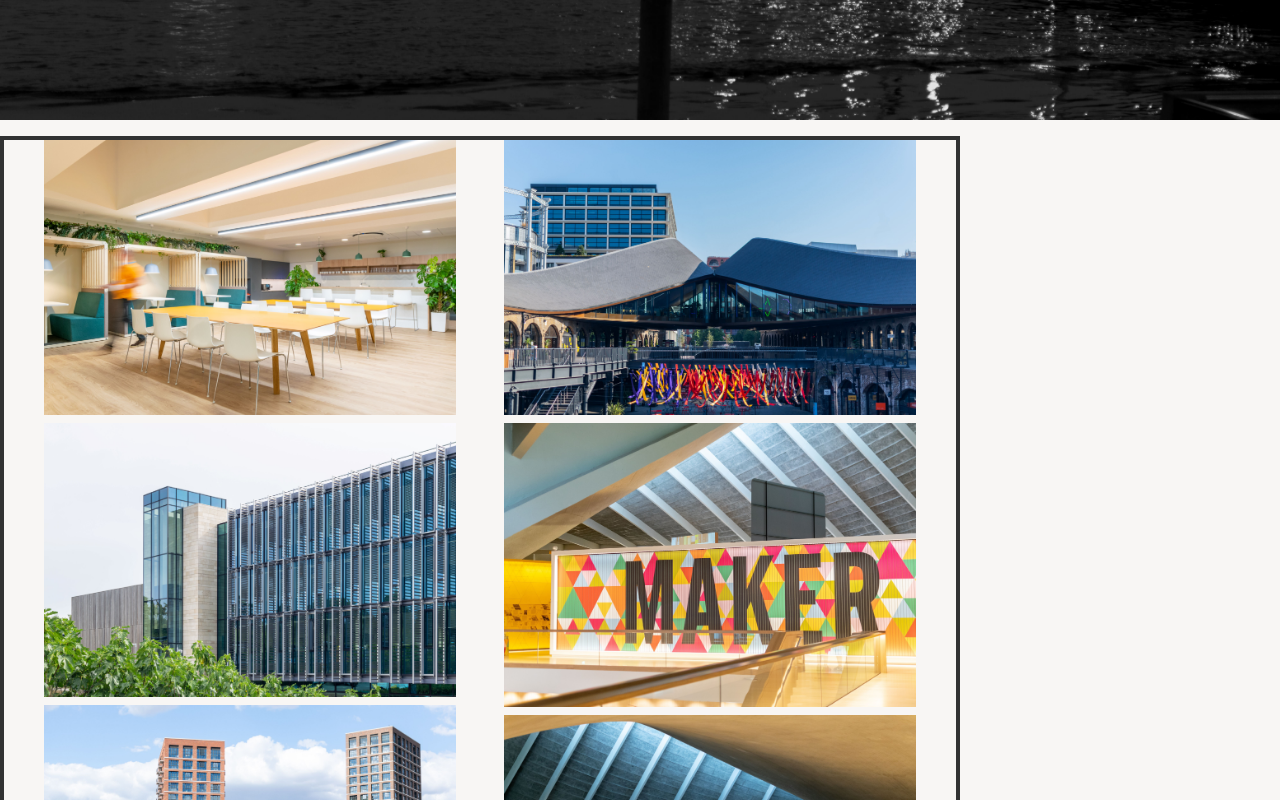
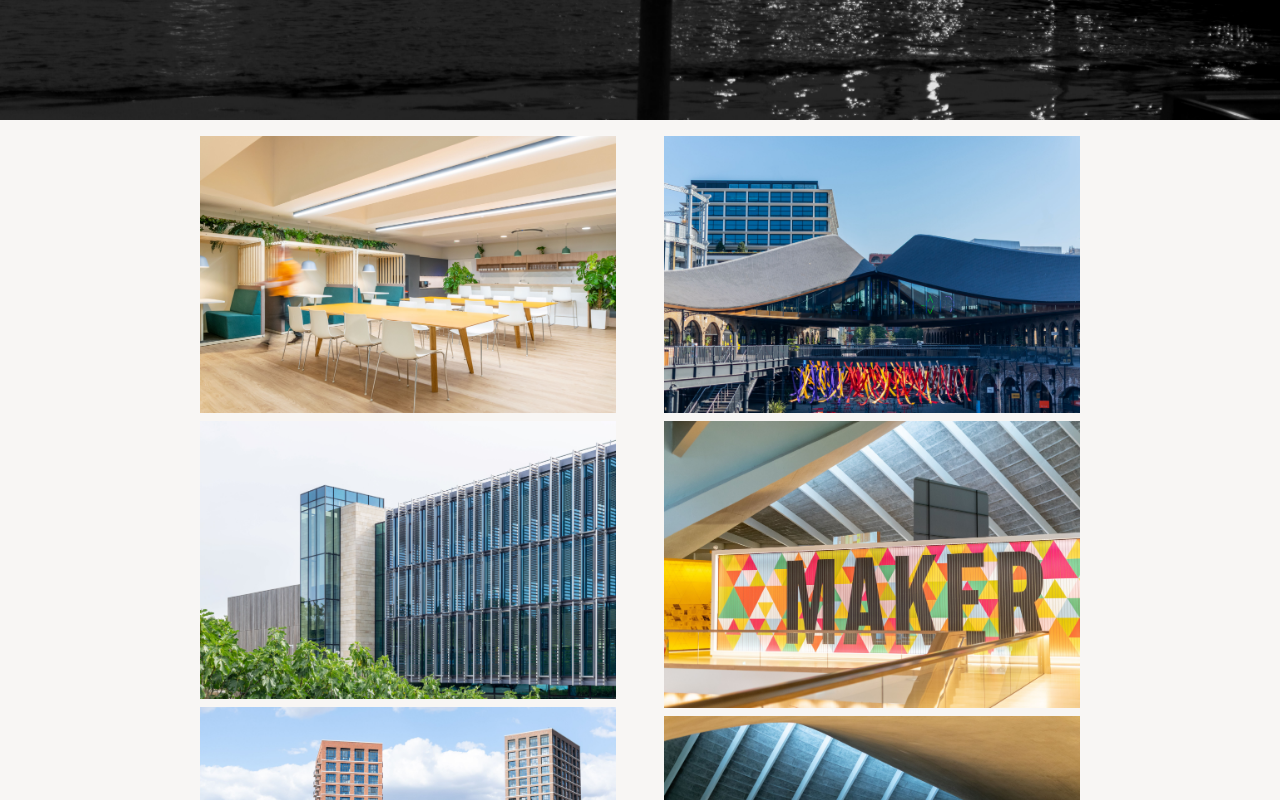
Before and after one commit to imanwarsame/warsamestudio, a Next.js app in the folder warsamestudio/: page / in a window 1280 px wide. Shown: the part 680-1480 px from the top of the page. Built offline with nearby package versions, Linux system fonts and the light colour scheme.

Commit message:
Fixed centering issue gallery

```diff
--- a/warsamestudio/app/page.tsx
+++ b/warsamestudio/app/page.tsx
@@ -90,10 +90,10 @@ export default function Home() {
 			<Grid item xs={12}>
 				<Banner/>
 			</Grid>
-			<Grid container sx={{ width: '75%' }}>
-			<Grid item xs={12} sx={{ backgroundColor: 'transparent' }}>
-				{galleryVisible &&
-				<ImageList variant="masonry" cols={matches ? 2 : 1} gap={8} sx={{ height: '100%', border: 4, pr: 5 }}>
+			<Grid container sx={{ width: '100%', justifyContent: 'center' }}>
+				<Grid item xs={12} sm={9} sx={{ backgroundColor: 'transparent' }}>
+					{galleryVisible && (
+						<ImageList variant="masonry" cols={matches ? 2 : 1} gap={8} sx={{ height: '100%', pr: 5 }}>
 						<motion.ul className="container" variants={container} initial="hidden" animate="visible">
 							{imageData.map((index) => (
 							<motion.div key={index.src} className="item" variants={item}>
@@ -104,7 +104,7 @@ export default function Home() {
 							))}
 						</motion.ul>
 						</ImageList>
-				}
+					)}
 					<Typography>Hello</Typography>
 				</Grid>
 			</Grid>
```
Lines whose indentation alone changed are shown as unchanged.
